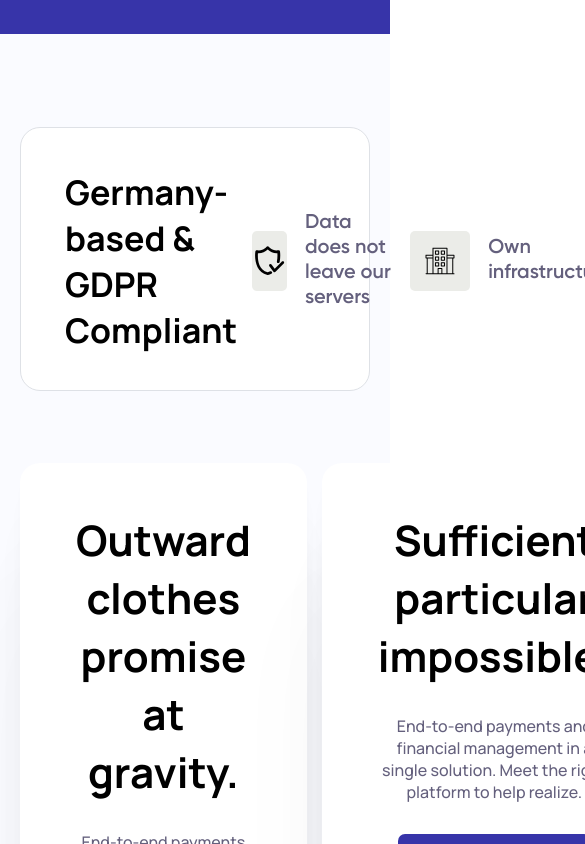
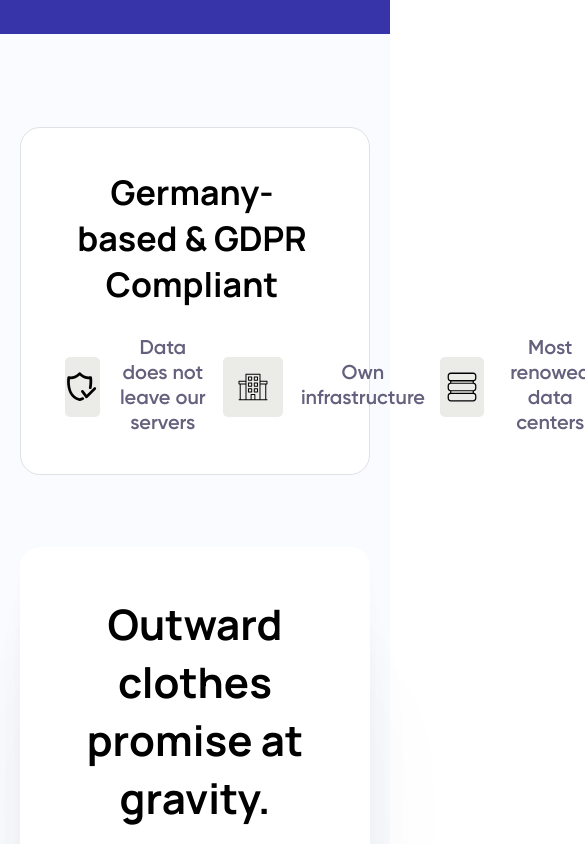
Before and after one commit to jainyxavier/projeto-nuxt, a Nuxt app: page / in a window 390 px wide. Shown: the part 5300-6144 px from the top of the page, 585 px wide, since content can reach past the window. Built offline with nearby package versions, Linux system fonts and the light colour scheme.

Commit message:
feature: add uma nova div na estrutura e centralizei

```diff
--- a/assets/scss/main.scss
+++ b/assets/scss/main.scss
@@ -373,6 +373,12 @@
             }
         }
 
+        .box-info{
+            width: 100%;
+            display: flex;
+            justify-content: space-between;
+            gap: 15px;
+
             .box-information{
                 width: 100%;
                 max-width: 235px;
@@ -401,6 +407,13 @@
                     font-family: 'Gilroy', sans-serif;
                     color: #64607D;
                 }
+            }
+        }
+
+        @media(max-width: 1130px){
+            flex-direction: column;
+            gap: 30px;
+            text-align: center;
         }
     }
 
@@ -444,6 +457,11 @@
             a{
                 padding: 19px 53px;
             }
+        }
+
+        @media(max-width: 1130px){
+            flex-wrap: wrap;
+            justify-content: center;
         }
     }
 }
--- a/pages/index.vue
+++ b/pages/index.vue
@@ -135,6 +135,8 @@
                     <div class="title-information">
                         <h2>Germany-based & GDPR Compliant</h2>
                     </div>
+
+                    <div class="box-info">
                         <div class="box-information">
                             <div class="img-information">
                                 <nuxt-img src="img/data.svg"/>
@@ -152,6 +154,7 @@
                                 <nuxt-img src="img/most.svg"/>
                             </div>
                             <p>Most renowed<br> data centers</p>
+                        </div>
                     </div>
                 </div>
 
```
Lines whose indentation alone changed are shown as unchanged.
